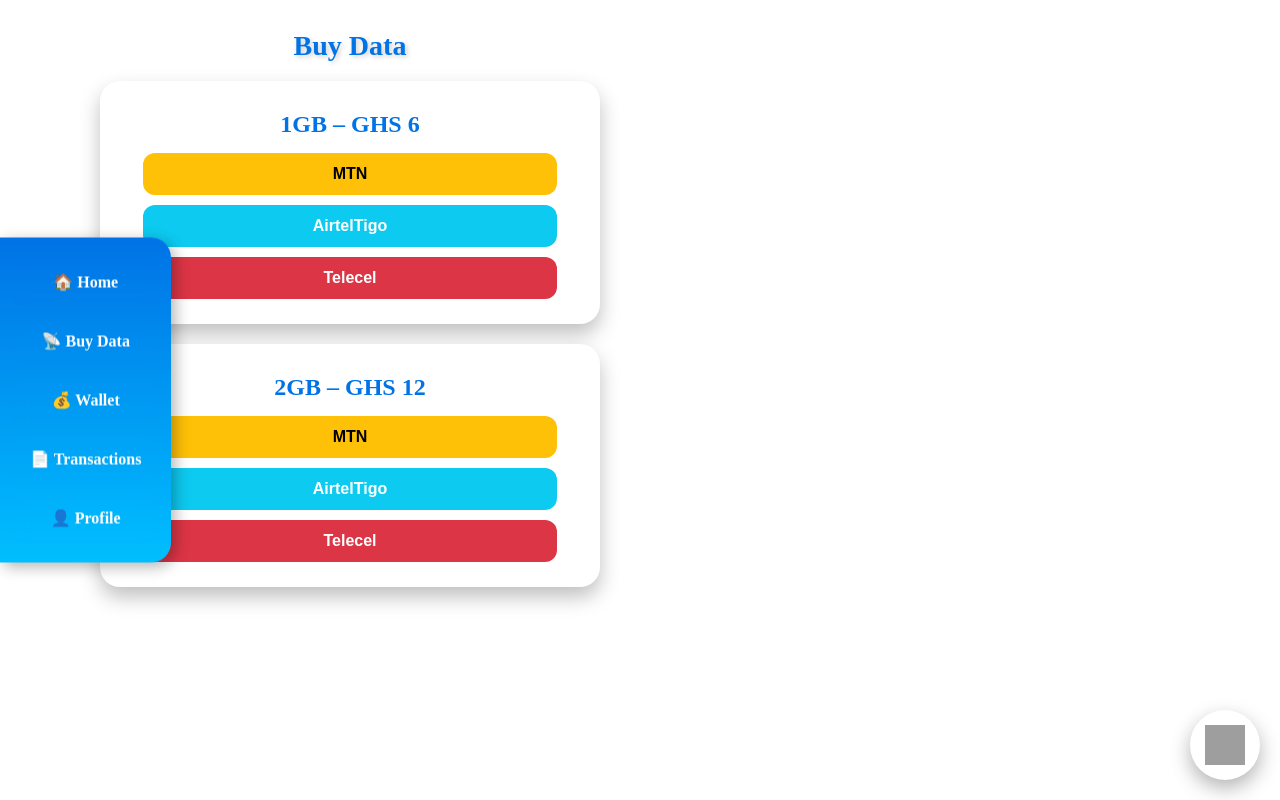
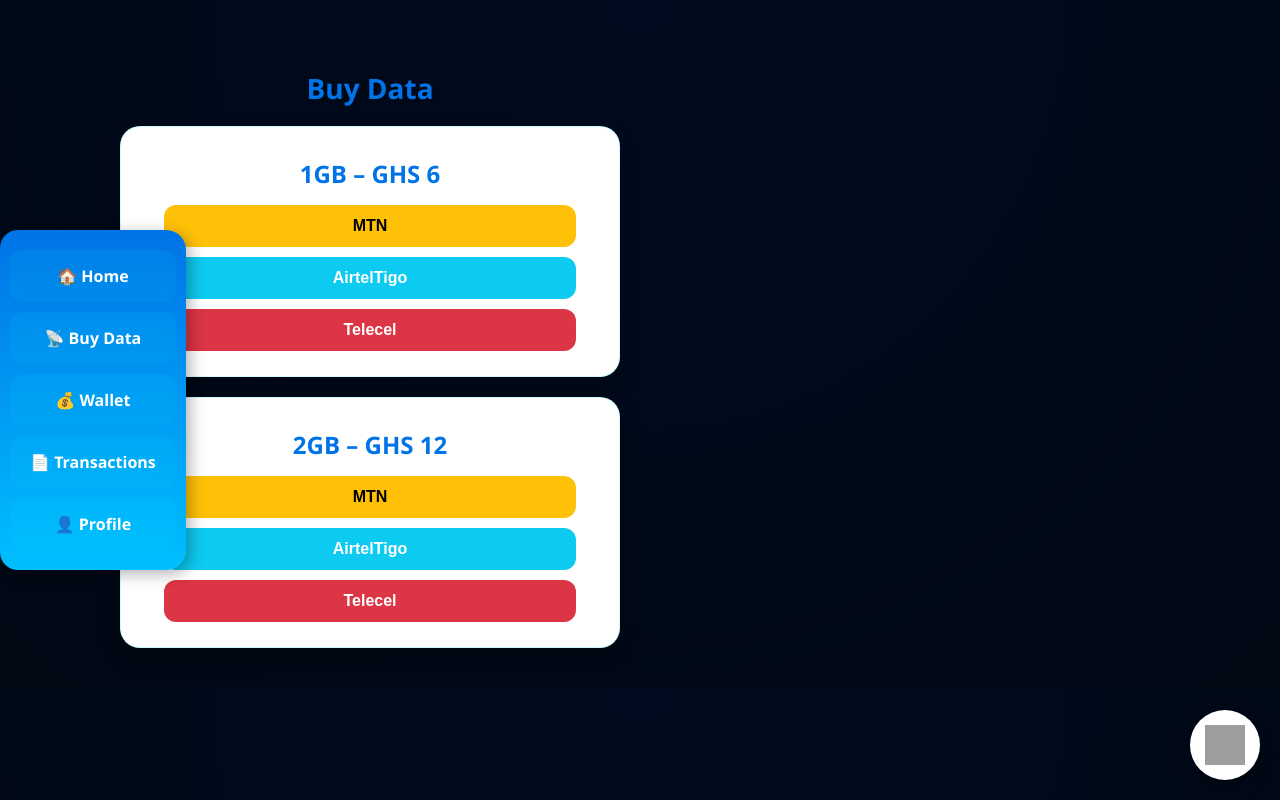
Before and after one commit to afriyiesamba531-lgtm/sambadatahub, a plain HTML site: page data.html in a window 1280 px wide. Drawn offline with Linux system fonts and the light colour scheme; grey boxes are pictures that could not be loaded.

Commit message:
Update style.css

```diff
--- a/style.css
+++ b/style.css
@@ -1,85 +1,86 @@
-body {
-  margin: 0;
+/* ===== GLOBAL BACKGROUND ===== */
+body{
+  margin:0;
+  font-family:'Segoe UI', sans-serif;
+  background:radial-gradient(circle at top, #020b1f, #000814);
+  color:#eafcff;
 }
 
-.game-canvas {
-  width: 100%;
-  height: 100vw;
-  max-width: 500px;
-  max-height:500px;
-  margin-left: auto;
-  margin-right: auto;
+/* ===== FLOATING NEON SIDEBAR ===== */
+#sidebar{
+  position:fixed;
+  top:50%;
+  left:10px;
+  transform:translateY(-50%);
+  background:rgba(5, 15, 35, 0.9);
+  padding:6px;
+  border-radius:18px;
+  box-shadow:0 0 20px #00bfff;
+  z-index:1000;
 }
 
-.keys {
-  font-family: 'Lato', sans-serif;
-  text-align: center;
-  width: 100%;
-  padding: 10px;
-  box-sizing: border-box;
-  height: 200px;
-  margin: auto;
+.menu-item{
+  display:block;
+  padding:10px 12px;
+  margin:6px 0;
+  color:#00eaff;
+  text-decoration:none;
+  font-size:13px;
+  font-weight:600;
+  border-radius:12px;
+  text-align:center;
+  background:rgba(0,234,255,0.08);
+  transition:0.25s ease;
 }
 
-.up {
-  position: relative;
-  top: -4px;
+.menu-item:hover{
+  background:#00eaff;
+  color:#000;
+  box-shadow:0 0 12px #00eaff;
+  transform:scale(1.05);
 }
 
-.chevron::before {
-  border-style: solid;
-  border-width: 8px 8px 0 0;
-  content: '';
-  display: inline-block;
-  height: 20px;
-  width: 20px;
-  top: -10px;
-  position: relative;
-  transform: rotate(-45deg);
+/* ===== PAGE LAYOUT ===== */
+.container{
+  margin-left:90px;
+  padding:20px;
+  max-width:520px;
 }
 
-.chevron.down::before {
-  transform: rotate(135deg);
-  top: -22px;
+/* ===== FLOATING DIGITAL CARDS ===== */
+.card{
+  background:rgba(10,20,50,0.85);
+  border-radius:20px;
+  padding:18px;
+  margin-bottom:20px;
+  box-shadow:0 0 18px rgba(0,234,255,0.3);
+  border:1px solid rgba(0,234,255,0.2);
+  backdrop-filter: blur(10px);
+  transition:0.3s ease;
 }
 
-.chevron.right::before {
-  transform: rotate(45deg);
-  top: -18px;
-  left: -5px;
+.card:hover{
+  transform:translateY(-4px);
+  box-shadow:0 0 25px rgba(0,234,255,0.6);
 }
 
-.chevron.left::before {
-  transform: rotate(225deg);
-  top: -18px;
-  left: 5px;
+/* ===== WHATSAPP FLOATING BUTTON ===== */
+#whatsappBtn{
+  position:fixed;
+  width:56px;
+  height:56px;
+  bottom:18px;
+  right:18px;
+  background:white;
+  border-radius:50%;
+  display:flex;
+  align-items:center;
+  justify-content:center;
+  box-shadow:0 0 15px #25D366;
+  z-index:1000;
 }
 
-.arr {
-  cursor: pointer;
-  width: 70px;
-  height: 70px;
-  text-align: center;
-  line-height: 100px;
-  background: gray;
-  color: white;
-  font-size: 50px;
-  border-right: 10px solid #ccc;
-  border-bottom: 10px solid #ccc;
-  border-left: 10px solid #ddd;
-  border-top: 10px solid #eee;
-  display: inline-block;
-  margin: 5px;
-  transition: all .05s linear;
-  user-select: none;
+#whatsappBtn img{
+  width:32px;
+  height:32px;
 }
-
-.arr:active {
-  background: #555;
-}
-
-#game-container {
-  display: flex;
-  flex-direction: column;
-  background-color: rgba(220, 220, 220, 0.6);
-}
```
